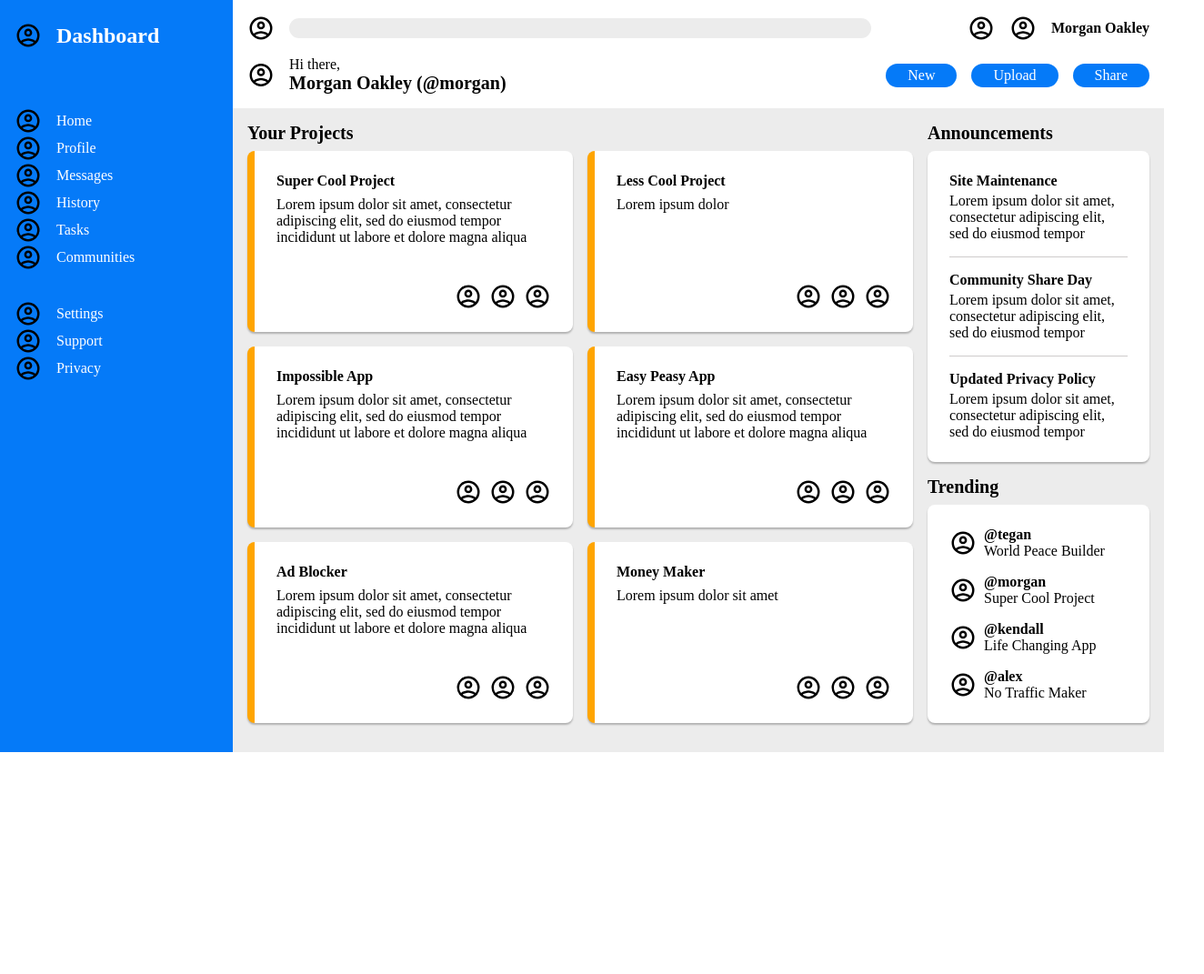
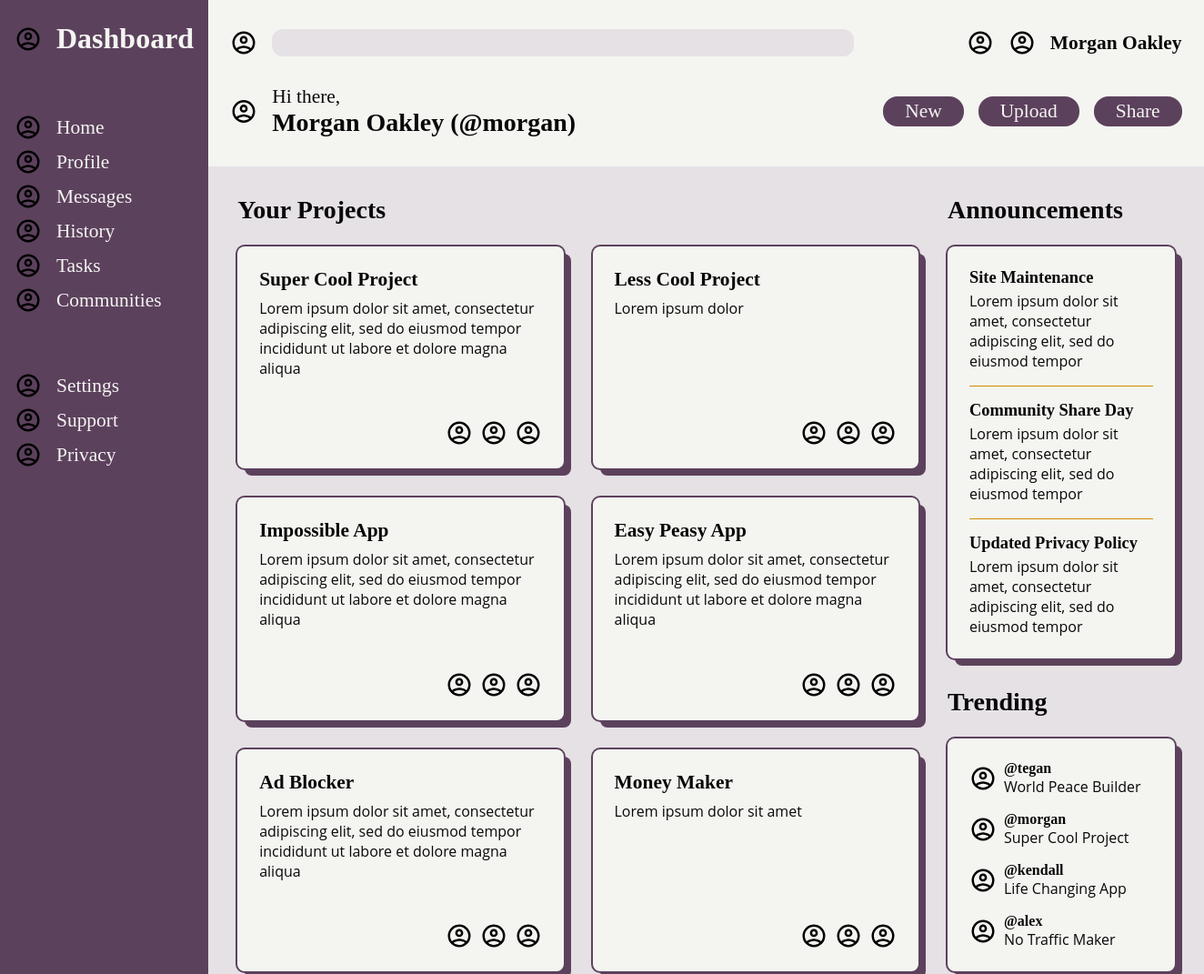
Before and after one commit to aleximichael/admin-dashboard, a plain HTML site: page index.html in a window 1280 px wide. Shown: the top 1071 px of the page at 91% size, 1324 px wide, since content can reach past the window. Before the commit the page ends 827 px from the top, so only its background shows below. Drawn offline with Linux system fonts and the light colour scheme; a web font is replaced by a local one.

Commit message:
Add: Refined CSS Styling for theme

```diff
--- a/index.html
+++ b/index.html
@@ -3,6 +3,8 @@
 <head>
     <meta charset="UTF-8">
     <meta name="viewport" content="width=device-width, initial-scale=1.0">
+    <link rel="preconnect" href="https://fonts.bunny.net">
+    <link href="https://fonts.bunny.net/css?family=amaranth:400,700|open-sans:400,700" rel="stylesheet"/>
     <link rel="stylesheet" href="styles.css">
     <title>Admin Dashboard</title>
 </head>
@@ -58,7 +60,7 @@
                 <img src="./assets/imgs/placeholder-icon.svg" alt="" class="nav-icon">
                 <p class="nav-text">Tasks</p>
             </div>
-            <div class="nav-item">
+            <div class="nav-item last-item">
                 <img src="./assets/imgs/placeholder-icon.svg" alt="" class="nav-icon">
                 <p class="nav-text">Communities</p>
             </div>
@@ -72,7 +74,7 @@
                 <img src="./assets/imgs/placeholder-icon.svg" alt="" class="nav-icon">
                 <p class="nav-text">Support</p>
             </div>
-            <div class="nav-item">
+            <div class="nav-item last-item">
                 <img src="./assets/imgs/placeholder-icon.svg" alt="" class="nav-icon">
                 <p class="nav-text">Privacy</p>
             </div>
--- a/styles.css
+++ b/styles.css
@@ -23,35 +23,48 @@ img {
 /* General Layout */
 
 :root {
-    --colour-primary: rgb(5, 122, 248);
-    --colour-secondary: orange;
-    --colour-black: black;
-    --colour-white: white;
-    --colour-bg: rgb(236, 236, 236);
-    --colour-bg-dark: rgb(206, 203, 203);
+    --colour-primary: #5C415D;
+    --colour-secondary: #f5a613;
+    --colour-black: #080808;
+    --colour-white: #f4f5f1;
+    --colour-bg: #e5e1e5;
+    --colour-bg-dark: #d48b03;
+    --font-xl: 2rem;
+    --font-lg: 1.75rem;
+    --font-med: 1.34rem;
+    --font-sm: 1.15rem;
+    --font-xs: 1rem;
+    --font-normal: 400;
+    --font-bold: 700;
+    --sans-serif: "Open Sans", sans-serif;
 }
 
 body {
     -webkit-font-smoothing: antialiased;
     display: grid;
-    grid-template-columns: 1fr 4fr;
+    grid-template-columns: 1fr 4.5fr;
+    font-family: 'Amaranth', serif;
 }
 
 h1 {
-    font-size: 1.5rem;
+    font-size: var(--font-xl);
 }
 
 h2 {
-    font-size: 1.25rem;
+    font-size: var(--font-lg);
 }
 
-h3, p {
-    font-size: 1rem;
+h3 {
+    font-size: var(--font-med);
 }
 
 h4 {
-    font-size: 1rem;
+    font-size: var(--font-sm);
     margin-bottom: 0.25rem;
+}
+
+p {
+    font-size: var(--font-xs);
 }
 
 /* Header */
@@ -61,8 +74,8 @@ h4 {
     color: var(--colour-black);
     display: grid;
     grid-template-columns: 3fr 2fr;
-    padding: 1rem;
-    gap: 1rem;
+    padding: 2rem 1.5rem;
+    gap: 2rem;
 }
 
 .header > * {
@@ -78,12 +91,7 @@ h4 {
     width: 50vw;
     background-color: var(--colour-bg);
     border-radius: 0.75rem;
-    height: 75%;
-}
-
-.actions {
-    justify-content: end;
-    align-items: center;
+    height: 100%;
 }
 
 .icons {
@@ -92,16 +100,27 @@ h4 {
 }
 
 .user-name {
-    font-weight: 600;
+    font-weight: var(--font-bold);
+    font-size: var(--font-med);
     align-self: center;
 }
 
-.header button {
-    background-color: var(--colour-primary);
-    color: var(--colour-white);
-    border: none;
-    padding: 0.25rem 1.5rem;
-    border-radius: 1rem;
+.actions {
+    justify-content: end;
+    align-items: center;
+}
+
+.welcome {
+    gap: 1rem;
+}
+
+.welcome-text {
+    font-size: var(--font-med);
+}
+
+.user-intro {
+    font-size: var(--font-lg);
+    font-weight: var(--font-bold);
 }
 
 .button-group {
@@ -109,13 +128,13 @@ h4 {
     gap: 1rem;
 }
 
-.welcome {
-    gap: 1rem;
-}
-
-.user-intro {
-    font-size: 1.25rem;
-    font-weight: 600;
+.action-button {
+    background-color: var(--colour-primary);
+    color: var(--colour-white);
+    border: none;
+    padding: 0.25rem 1.5rem;
+    border-radius: 1rem;
+    font-size: var(--font-med);
 }
 
 /* Sidebar */
@@ -133,12 +152,16 @@ h4 {
     align-items: center;
 }
 
-.sidebar-title {
-    margin-bottom: 4rem;
+.nav-item:not(.last-item) {
+    margin-bottom: 0.5rem;
+}
+
+.nav-text {
+    font-size: var(--font-med);
 }
 
 .sidebar-nav-top {
-    margin-bottom: 2rem;
+    margin: 4rem 0;
 }
 
 /* Content */
@@ -146,14 +169,20 @@ h4 {
 .content {
     background-color: var(--colour-bg);
     color: var(--colour-black);
-    padding: 1rem 1rem 2rem;
+    padding: 2rem 2rem 3rem;
     display: grid;
     grid-template-columns: 3fr 1fr;
-    gap: 1rem;
+    gap: 2rem;
+}
+
+.project-text,
+.ann-text,
+.trending-project {
+    font-family: var(--sans-serif);
 }
 
 .grid-section-title {
-    margin-bottom: 0.5rem;
+    margin-bottom: 1.5rem;
 }
 
 .project-item,
@@ -162,7 +191,7 @@ h4 {
     background-color: var(--colour-white);
     padding: 1.5rem;
     border-radius: 0.5rem;
-    box-shadow: 0px 2px 2px 0px rgba(0, 0, 0, 0.25);
+    box-shadow: 0 0 0 2px var(--colour-primary), 8px 8px 0 0 var(--colour-primary);
 }
 
 .projects {
@@ -175,13 +204,12 @@ h4 {
     flex: 1;
     display: grid;
     grid-template-columns: 1fr 1fr;
-    gap: 1rem;
+    gap: 2rem;
 }
 
 .project-item {
     display: flex;
     flex-direction: column;
-    border-left: 0.5rem solid var(--colour-secondary);
 }
 
 .project-title {
@@ -224,7 +252,7 @@ h4 {
 
 .user-handle {
     text-transform: lowercase;
-    font-weight: 600;
+    font-weight: var(--font-bold);
 }
 
 .user-handle::before {
```
